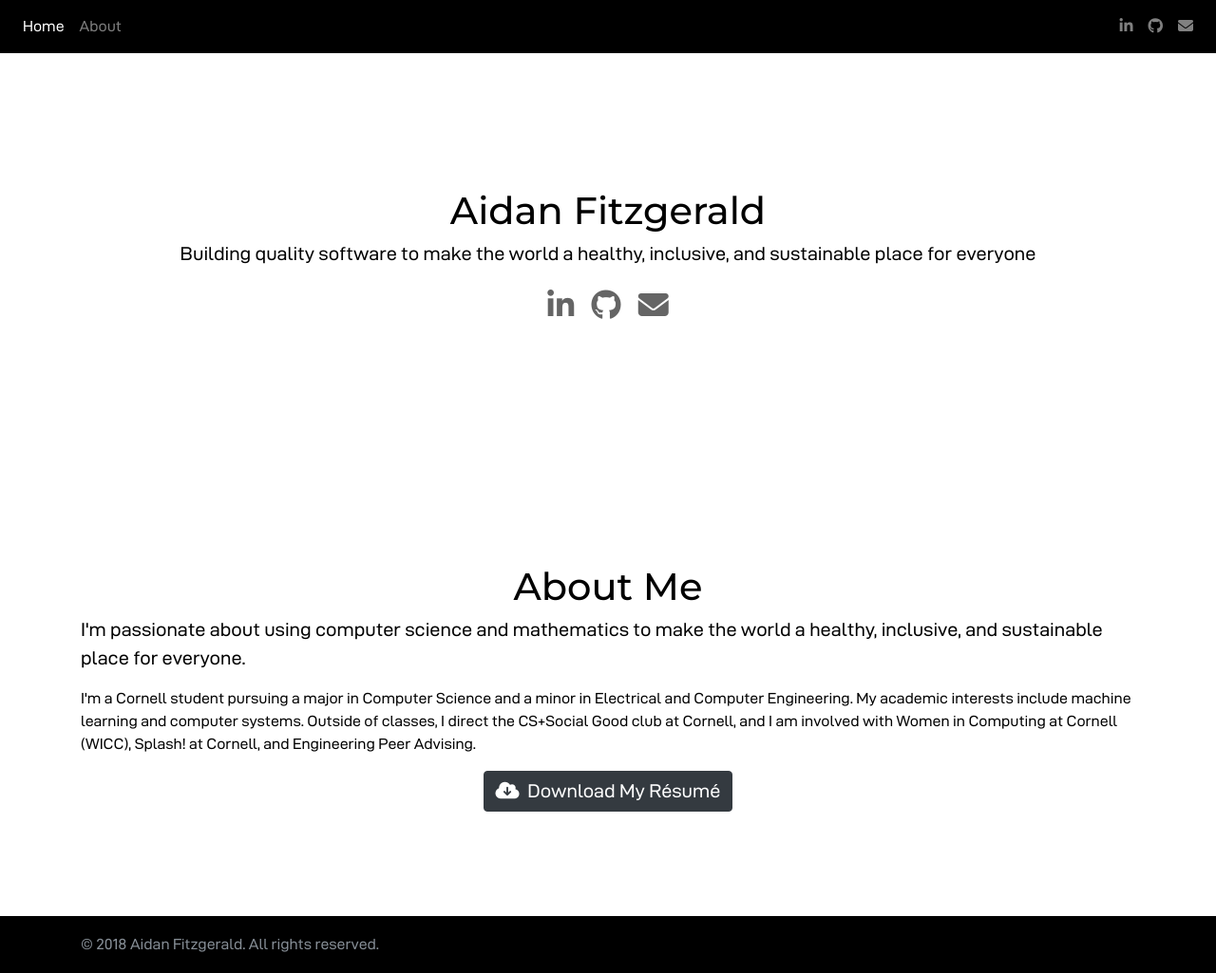
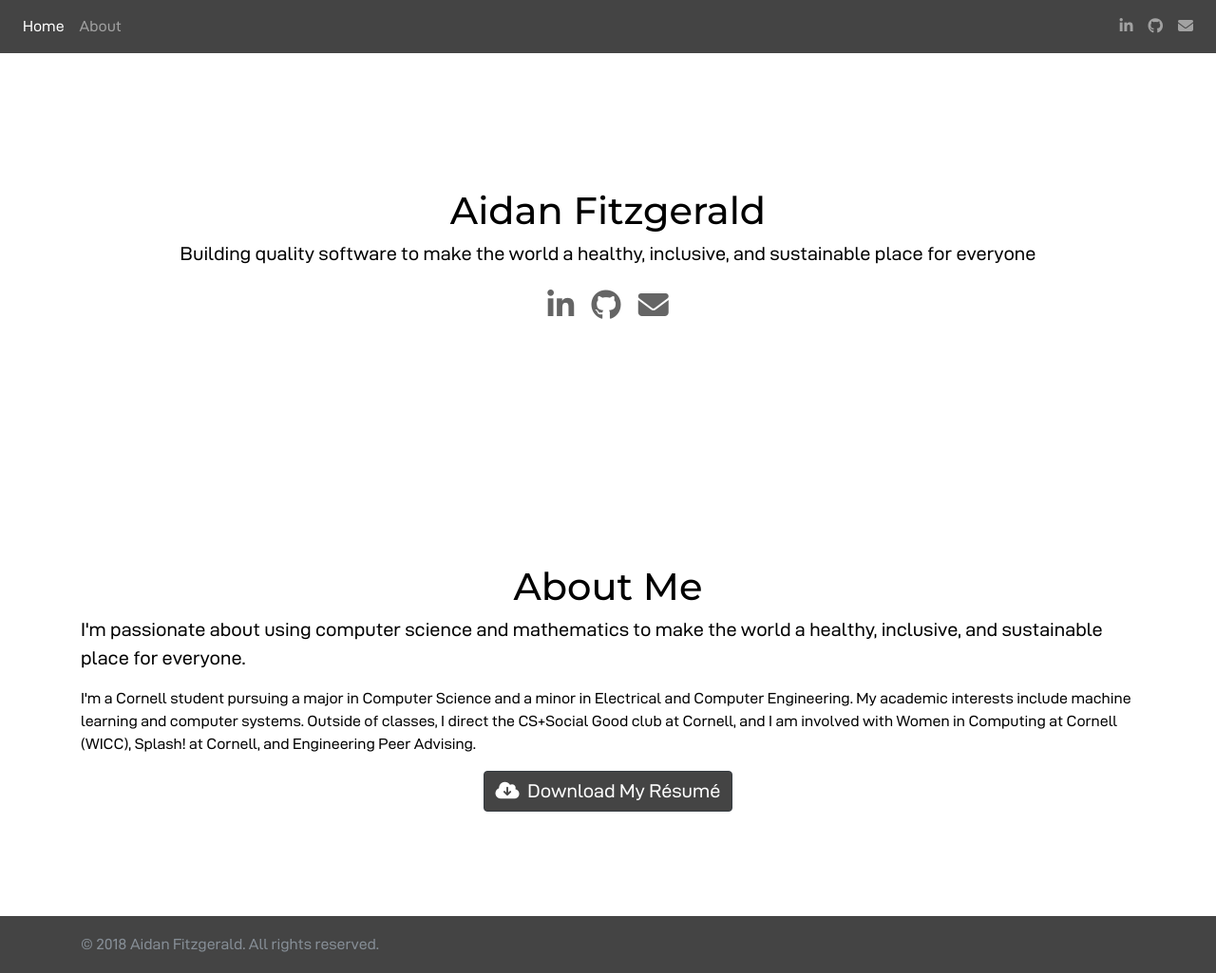
Before and after one commit to aidan-fitz/aidan-fitz.com, a Jekyll site: the page built from index.md, in a window 1280 px wide and 1025 px high. Shown: the whole window at 95% size. Built offline with Jekyll 4.4.1, drawn with Linux system fonts in a browser that asks for light colours; nearby versions of some CDN libraries.

Commit message:
Add chrome-color variable

```diff
--- a/css/style.scss
+++ b/css/style.scss
@@ -3,8 +3,10 @@
 @import 'bg';
 @import 'fonts';
 
+$chrome-color: #444444;
+
 nav {
-  background-color: black;
+  background-color: $chrome-color;
 }
 
 nav a.nav-link {
@@ -43,6 +45,7 @@ h1, h2 {
 
 .download-resume {
   font-size: 125%;
+  background-color: $chrome-color;
 }
 
 footer {
@@ -53,7 +56,7 @@ footer {
   /* Set the fixed height of the footer here */
   height: 60px;
   line-height: 60px; /* Vertically center the text there */
-  background-color: black;
+  background-color: $chrome-color;
   color: white;
 }
 
```
